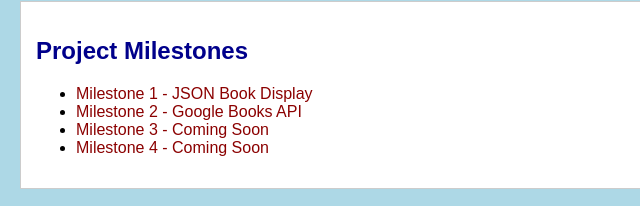
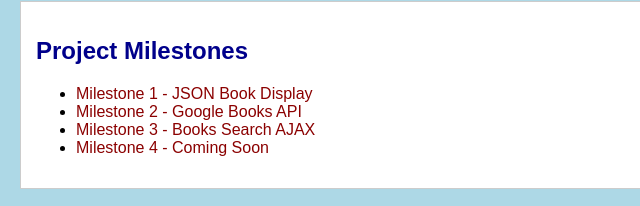
Before and after one commit to Atomonus/dnandronweb2025, a plain HTML site: page index.html in a window 1280 px wide. Shown: the part 593-799 px from the top of the page, 0-640 px from the left. Drawn offline with Linux system fonts and the light colour scheme.

Commit message:
Update index.html

```diff
--- a/index.html
+++ b/index.html
@@ -47,7 +47,7 @@
             >Milestone 2 - Google Books API</a
           >
         </li>
-        <li><a href="milestone3.html">Milestone 3 - Coming Soon</a></li>
+        <li><a href="Milestone3/milestone3.html">Milestone 3 - Books Search AJAX </a></li>
         <li><a href="milestone4.html">Milestone 4 - Coming Soon</a></li>
       </ul>
     </div>
```
